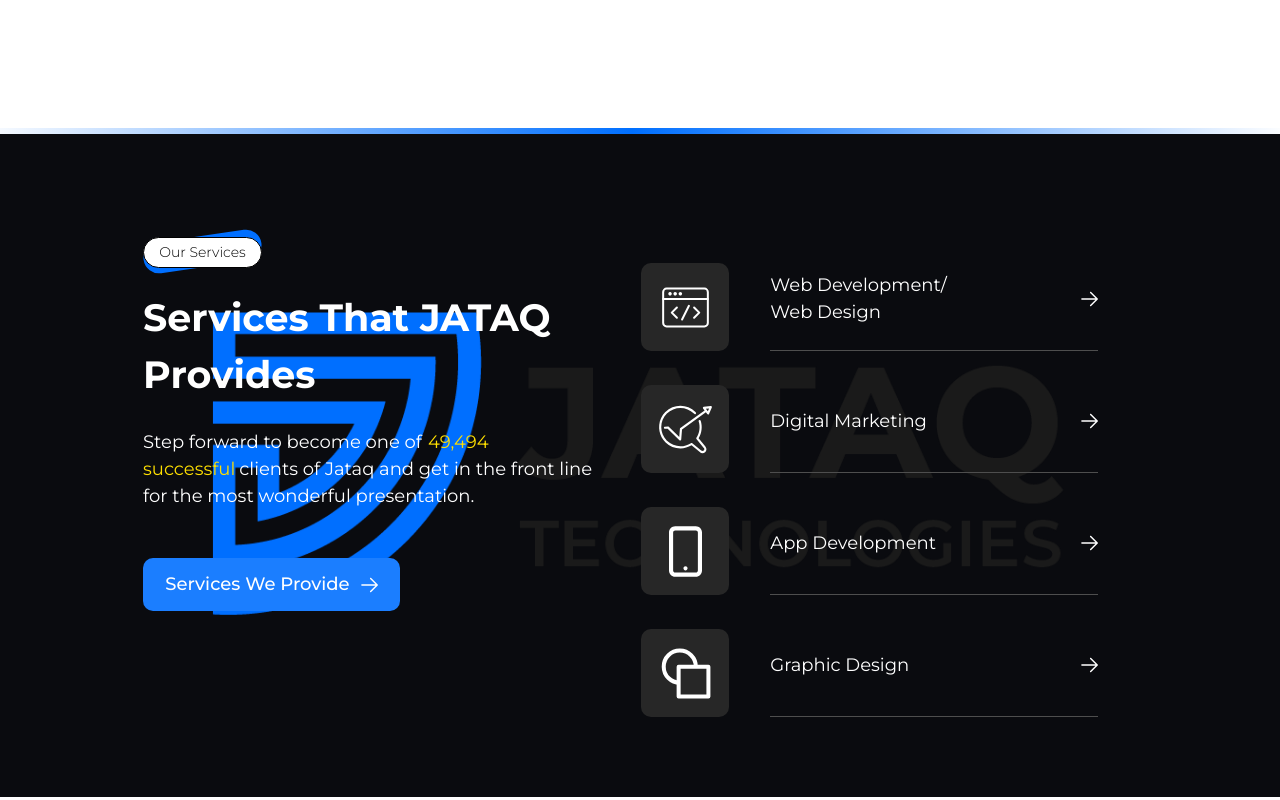
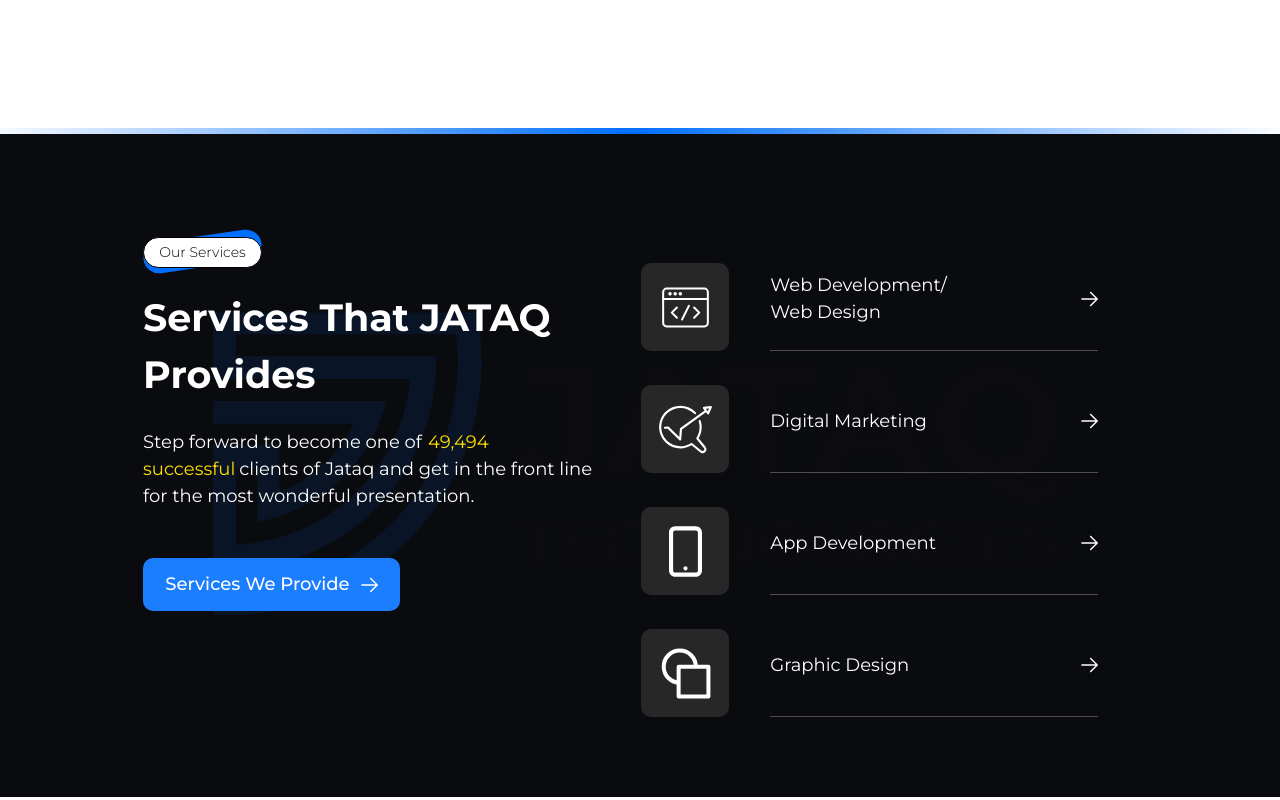
Before and after one commit to mudassir7732/Jataq-Technologies, a React (Create React App) app: page / in a window 1280 px wide. Shown: the part 660-1460 px from the top of the page. Built offline with nearby package versions, Linux system fonts and the light colour scheme.

Commit message:
Updated code

```diff
--- a/src/App.css
+++ b/src/App.css
@@ -12,6 +12,34 @@
   .App-logo {
     animation: App-logo-spin infinite 20s linear;
   }
+}
+
+.background-container {
+  position: relative;
+  background-color: #0a0b0f; /* Set the background color */
+  width: 100%;
+  height: 100%;
+}
+
+.background-container::before {
+  content: '';
+  position: absolute;
+  top: 0;
+  left: 0;
+  width: 100%;
+  height: 100%;
+  background-image: url('/assets/logo/bg-logo.png');
+  background-size: 70% auto;
+  background-repeat: no-repeat;
+  background-position: center;
+  opacity: 0.5 !important; /* Make the background image fully opaque */
+  z-index: 0; /* Ensure it is behind any content in the container */
+  pointer-events: none; /* Ensure it doesn't interfere with interactions */
+}
+
+.flex {
+  position: relative; /* Ensure the flex container is on top of the background image */
+  z-index: 1; /* Content inside the flex container will be above the background image */
 }
 
 .App-header {
--- a/src/sections/services/index.js
+++ b/src/sections/services/index.js
@@ -4,8 +4,10 @@ const Services = () => {
     const [selected, setSelected] = useState('');
 
     return (
-        <div className="flex flex-col lg:flex-row items-start justify-evenly lg:justify-between xl:justify-evenly py-[30px] sm:py-[70px] md:py-[95px] px-[30px] sm:px-[60px] md:px-[82px] lg:px-[95px] bg-[#0a0b0f] xl:px-[115px] h-[980px] lg:h-[663px] w-full"
-            style={{ backgroundImage: 'url(/assets/logo/bg-logo.png)', backgroundSize: '70% auto', backgroundRepeat:'no-repeat', backgroundPosition: 'center' }}>
+        <div className="background-container flex flex-col lg:flex-row items-start justify-evenly lg:justify-between xl:justify-evenly py-[30px] sm:py-[70px] md:py-[95px] px-[30px] sm:px-[60px] md:px-[82px] lg:px-[95px] bg-[#0a0b0f] xl:px-[115px] h-[980px] lg:h-[663px] w-full"
+            style={{ backgroundImage: 'url(/assets/logo/bg-logo3.png)', backgroundSize: '70% auto', backgroundRepeat:'no-repeat', backgroundPosition: 'center' }}>
+        {/* <div className="background-container flex bg-[#0a0b0f] flex-col lg:flex-row items-start justify-evenly lg:justify-between xl:justify-evenly py-[30px] sm:py-[70px] md:py-[95px] px-[30px] sm:px-[60px] md:px-[82px] lg:px-[95px] xl:px-[115px] h-[980px] lg:h-[663px] w-full" style={{backgroundImage: 'url(/assets/logo/bg-logo.png)'}}> */}
+
             <div className="flex flex-col w-full lg:w-[45%] max-w-[507px]">
                 <div className="w-fit">
                     <img src='/assets/icons/Rectangle58.svg' alt='button_background' className="absolute z-0" />
```
Also changed, not shown: public/assets/logo/bg-logo2.png (added), public/assets/logo/bg-logo3.png (added).
